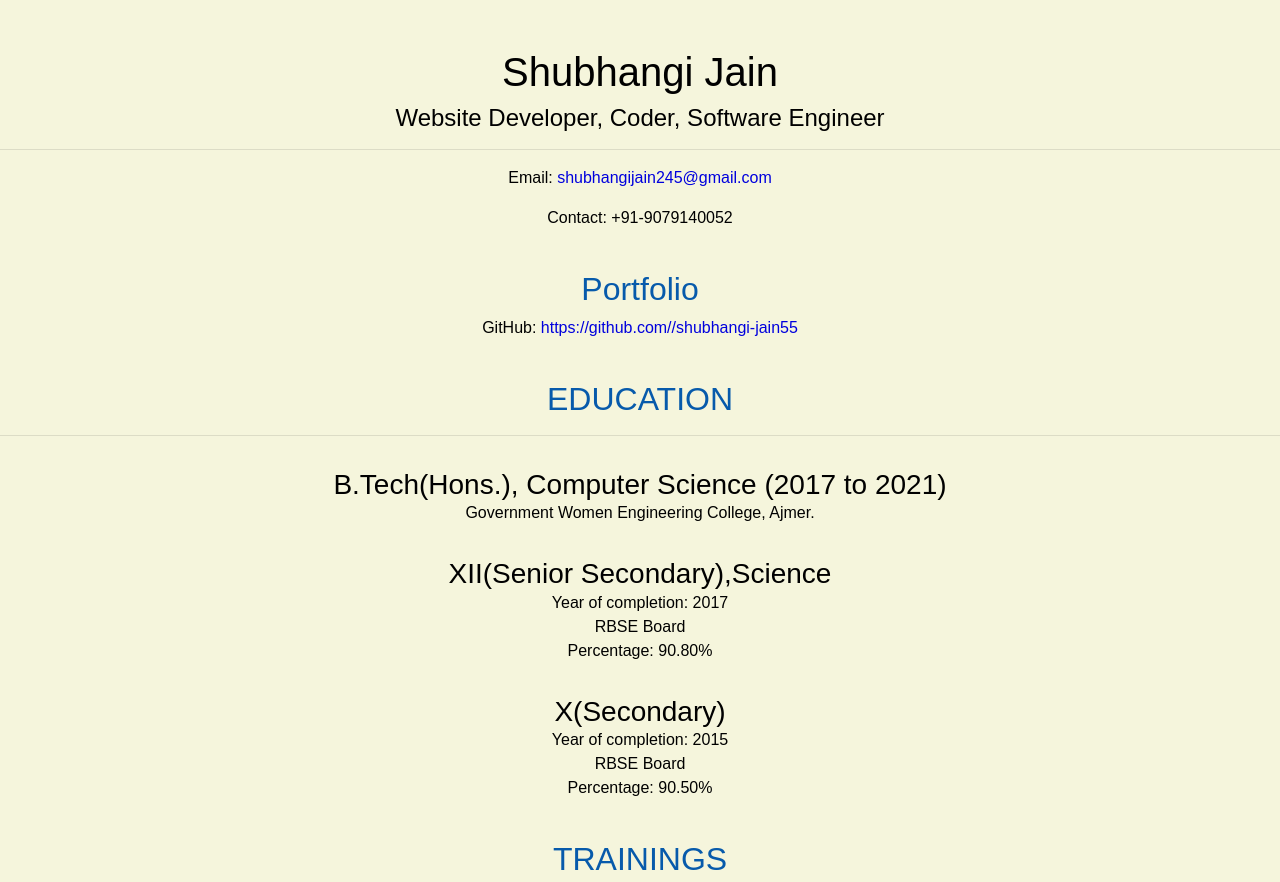
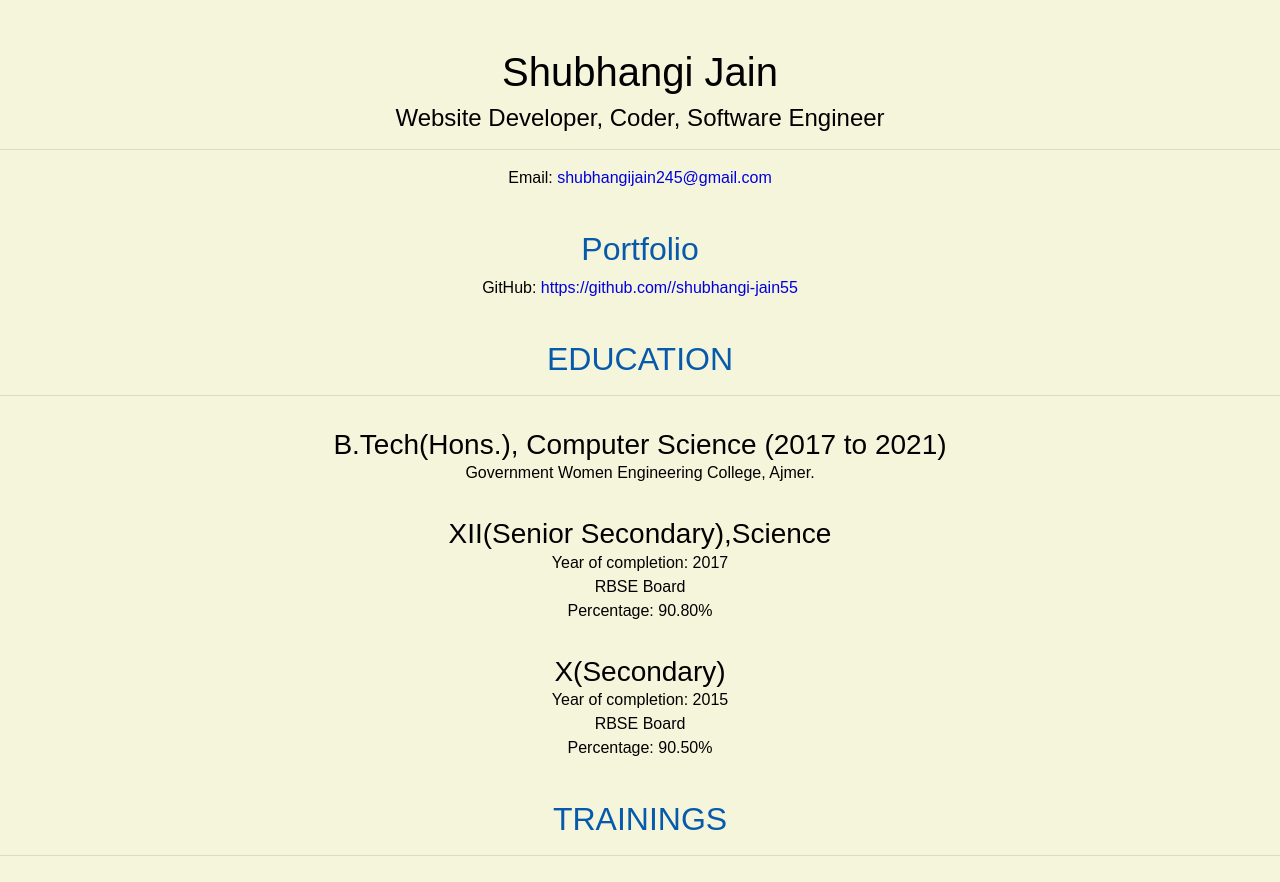
Before and after one commit to shubhangi-jain55/shubhangi-jain55.github.io, a plain HTML site: page resume.html in a window 1280 px wide. Shown: the top 882 px of the page. Drawn offline with nearby package versions, Linux system fonts and the light colour scheme.

Commit message:
Update resume.html

```diff
--- a/resume.html
+++ b/resume.html
@@ -17,7 +17,6 @@
     <hr>
 
     <p>Email: <a href="mailto:shubhangijain245@gmail.com" target="_blank">shubhangijain245@gmail.com</a></p>
-    <p>Contact: +91-9079140052</p>
 
     <h2>Portfolio</h2>
     <p>GitHub: <a href="https://github.com//shubhangi-jain55" target="_blank">https://github.com//shubhangi-jain55</a></p>
```
